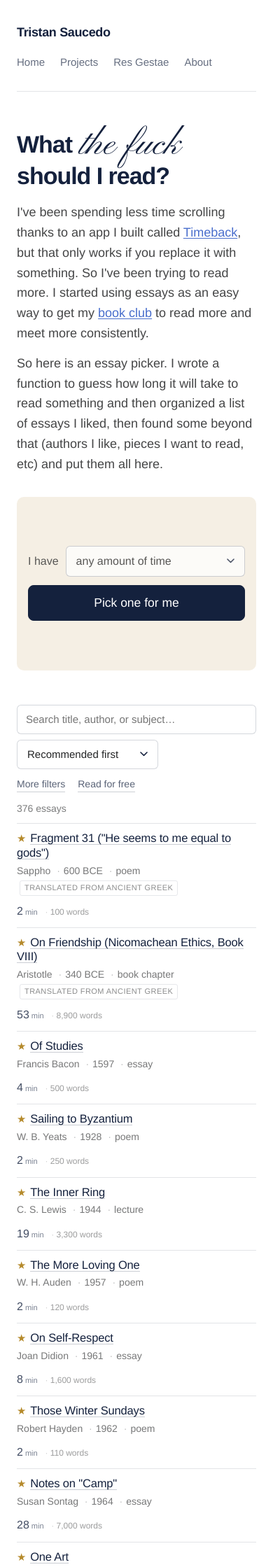
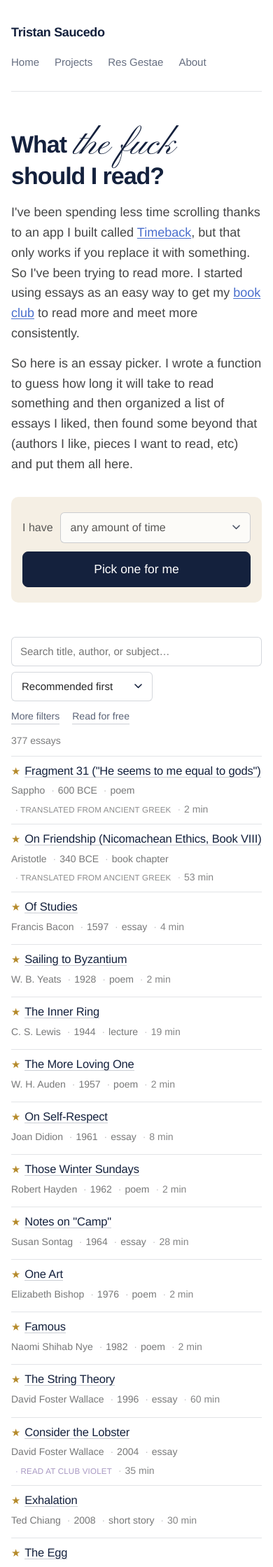
Before and after one commit to tsaucedogithub/tsaucedogithub.github.io, a Jekyll site: the page built from what-the-f-should-i-read.md, in a window 390 px wide. Shown: the top 2239 px of the page at 70% size. Built offline with Jekyll 4.4.1, drawn with Linux system fonts in a browser that asks for light colours; some web fonts are replaced; some of the changed text lies outside the part shown.

Commit message:
Fix the picker box overflowing on phones; tighten the mobile list
The scroll lock set `width: 100%` on a content-box body that carries
horizontal padding, so the padding was added on top and the page grew by
exactly that amount the moment a spin started. That is why the cream box and
its buttons were clipped mid-spin and fine otherwise. Width now stays auto
between left:0 and right:0, which resolves to the same box as when unlocked.

Measured at 390px: the box holds 343px idle and 358px spinning, and nothing
sits past the right edge in any state.

Mobile also gets its own layout rather than desktop's: page padding 24px ->
16px, the reading time joins the byline instead of taking a line of its own,
the translated badge wraps as plain text rather than a 213px pill, and the
hero drops the desktop min-height. A row falls from 104px to 75px and the
page from 48 phone screens to 38.

Also adds John Doe, "My Story: How one Percocet Prescription Triggered my
Addiction", as a recommended pick. Nineteen now.

Co-Authored-By: Claude Opus 5 (1M context) <noreply@anthropic.com>

```diff
--- a/_tools/build_essays.py
+++ b/_tools/build_essays.py
@@ -125,6 +125,7 @@ RECOMMENDED = {
     427,  # Violet Bent Backwards Over the Grass — Lana Del Rey
     460,  # The String Theory — David Foster Wallace
     461,  # The Crypto Story — Matt Levine
+    463,  # My Story: How one Percocet Prescription… — John Doe
 }
 
 # access_of() guesses from the domain, which is wrong whenever a publisher
--- a/assets/css/style.css
+++ b/assets/css/style.css
@@ -74,7 +74,7 @@ h6 {
   letter-spacing: -.02em;
   color: var(--color-primary);
 }
-h1 { font-size: 4.4rem; line-height: 1.04; font-weight: 700; letter-spacing: -.03em; }
+h1 { font-size: 4.4rem; line-height: 1.04; font-weight: 700; letter-spacing: -.03em; text-wrap: balance; }
 h2 { font-size: 3.0rem; }
 h3 { font-size: 2.2rem; }
 h4 { font-size: 1.8rem; }
@@ -960,7 +960,12 @@ html.es-noscroll body {
   position: fixed;
   left: 0;
   right: 0;
-  width: 100%;
+  /* Not width:100%. body is content-box with horizontal padding, so 100%
+     sizes the content and the padding is added on top, widening the page by
+     exactly the padding and pushing the picker off-screen. Letting width stay
+     auto between left:0 and right:0 resolves to the same box as when
+     unlocked. */
+  width: auto;
 }
 .es-backdrop[hidden] { display: none; }
 
@@ -1159,7 +1164,7 @@ html.es-noscroll body {
 }
 .es-row {
   display: grid;
-  grid-template-columns: 1fr auto;
+  grid-template-columns: minmax(0, 1fr) auto;
   gap: 4px 24px;
   padding: 18px 0;
   border-top: 1px solid rgba(20, 33, 61, 0.12);
@@ -1191,6 +1196,7 @@ html.es-noscroll body {
   opacity: .62;
   margin: 4px 0 0;
 }
+.es-meta-time { display: none; }
 .es-dot { padding: 0 5px; opacity: .5; }
 
 /* The byline filters to that author — 30 of them have four or more pieces. */
@@ -1293,12 +1299,33 @@ html.es-noscroll body {
 }
 
 @media (max-width: 600px) {
-  .es-row { grid-template-columns: 1fr; }
-  .es-time { text-align: left; margin-top: 8px; }
-  .es-mins { display: inline; font-size: 1.5rem; }
-  .es-words { display: inline; margin-left: 6px; }
-  .es-words::before { content: "· "; opacity: .5; }
-  .es-hero { --pick-w: 100%; padding: 24px 16px; min-height: 200px; }
+  /* 24px a side is 12% of a 390px screen. */
+  body.essays { padding: 0 16px; }
+
+  .es-row { grid-template-columns: minmax(0, 1fr); padding: 14px 0; }
+
+  /* The reading time rides the byline instead of claiming its own line, and
+     the right-hand column steps aside. Its markup stays put so the picker can
+     still read the minutes out of it. */
+  .es-time { display: none; }
+  .es-meta-time { display: inline; font-weight: 500; opacity: .9; }
+
+  /* "TRANSLATED FROM ANCIENT GREEK" runs 213px, more than half a phone. Let
+     it wrap and drop the pill so it stops dictating the row's width. */
+  .es-badge {
+    white-space: normal;
+    border: 0;
+    padding: 0;
+    margin-left: 6px;
+    font-size: 1.15rem;
+    letter-spacing: .02em;
+  }
+  .es-badge::before { content: "· "; }
+
+  /* Comfortable to hit with a thumb. */
+  .es-author { padding: 3px 0; }
+  .es-tag { padding: 6px 11px; }
+  .es-hero { --pick-w: 100%; padding: 22px 16px; min-height: 0; }
   .es-stage-status { min-height: 3.4rem; }
   .es-stage-actions { flex-direction: column; }
   .essays .es-stage-actions .es-btn { justify-content: center; width: 100%; }
--- a/what-the-f-should-i-read.md
+++ b/what-the-f-should-i-read.md
@@ -295,6 +295,7 @@ body_class: essays
           {%- if e.access == "paywall" %} <span class="es-badge es-badge-warn">paywall</span>{% endif -%}
           {%- if e.access == "borrow" %} <span class="es-badge">borrow from archive.org</span>{% endif -%}
           {%- if e.club_read %} <span class="es-badge es-badge-club">read at Club Violet</span>{% endif -%}
+          {%- if e.minutes %} <span class="es-meta-time"><span class="es-dot">·</span>{{ e.minutes }} min</span>{% endif -%}
         </p>
         {% if e.blurb %}<p class="es-blurb">{{ e.blurb }}</p>{% endif %}
         <p class="es-tags">
```
Also changed, not shown: _tools/additions.py (+15 -0 lines), _data/essays.json.
